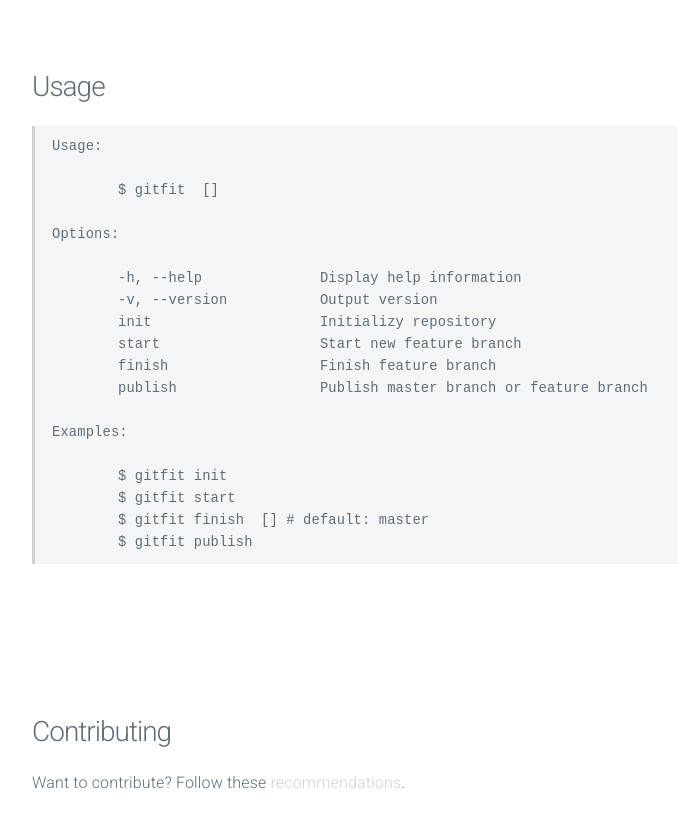
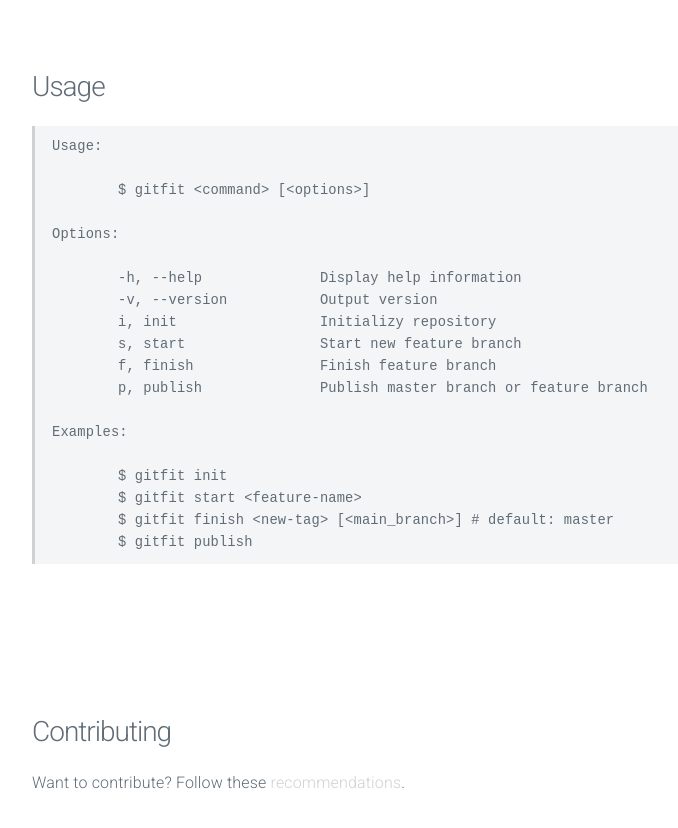
Before and after one commit to cjpatoilo/gitfit, a plain HTML site: page index.html in a window 1280 px wide. Shown: the part 3740-4568 px from the top of the page, without its empty margins (228-906 px from the left). Drawn offline with nearby package versions, Linux system fonts and the light colour scheme.

Commit message:
Small fix

```diff
--- a/index.html
+++ b/index.html
@@ -3,22 +3,22 @@
 </code></pre><p><strong>Run with npx (without installing)</strong></p><pre><code class="lang-sh">$ npx gitfit
 </code></pre><h2 id="usage">Usage</h2><pre><code>Usage:
 
-	$ gitfit <command> [<options>]
+	$ gitfit &lt;command> [&lt;options&gt;]
 
 Options:
 
 	-h, --help              Display help information
 	-v, --version           Output version
-	init                    Initializy repository
-	start                   Start new feature branch
-	finish                  Finish feature branch
-	publish                 Publish master branch or feature branch
+	i, init                 Initializy repository
+	s, start                Start new feature branch
+	f, finish               Finish feature branch
+	p, publish              Publish master branch or feature branch
 
 Examples:
 
 	$ gitfit init
-	$ gitfit start <feature-name>
-	$ gitfit finish <new-tag> [<main_branch>] # default: master
+	$ gitfit start &lt;feature-name&gt;
+	$ gitfit finish &lt;new-tag&gt; [&lt;main_branch&gt;] # default: master
 	$ gitfit publish
 </code></pre><h2 id="contributing">Contributing</h2><p>Want to contribute? Follow these <a href=".github/contributing.md">recommendations</a>.</p><h2 id="license"></h2><p>Designed with &#x2665; by <a href="https://twitter.com/cjpatoilo">CJ Patoilo</a>. Licensed under the <a href="license">MIT License</a>.</p></div>
 <script>
```
